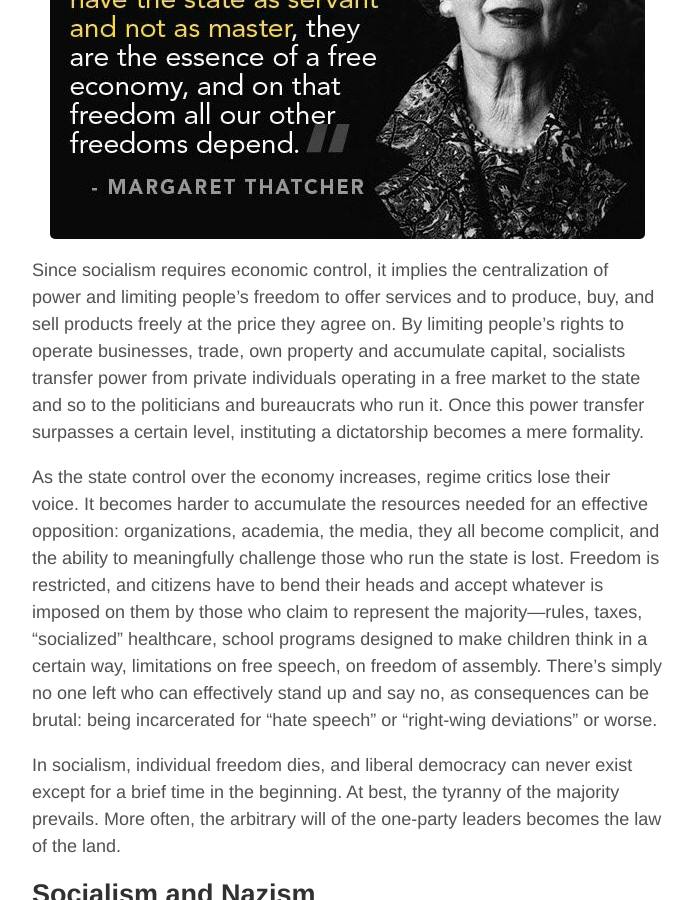
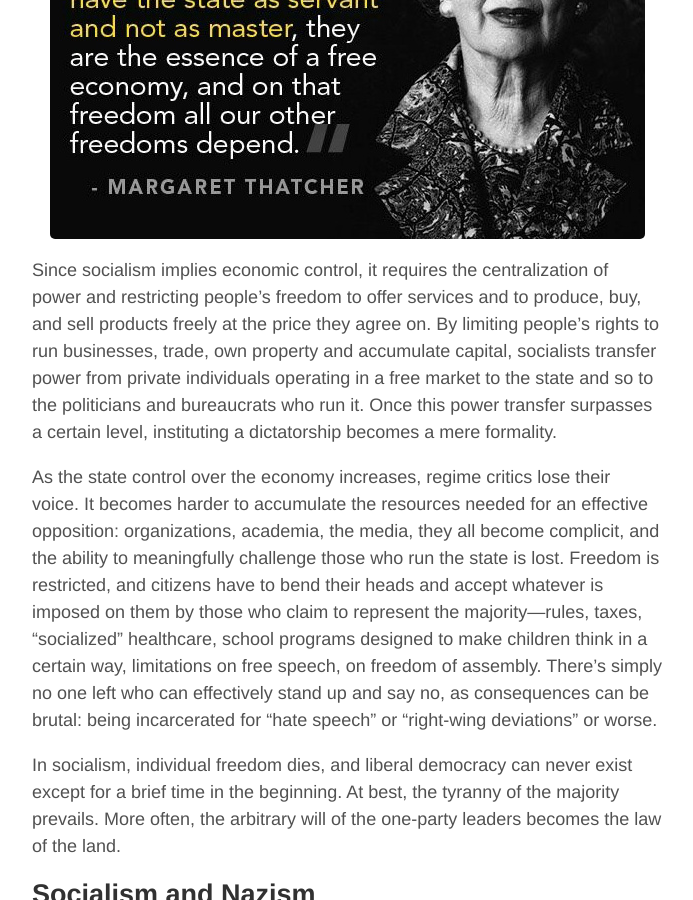
Before and after one commit to aoghina/aoghina.github.io, a Jekyll site: the page built from _posts/2018-10-23-socialism-ruined-my-country.md, in a window 1280 px wide and 900 px high, scrolled down 4789 px. Shown: the whole window, without its empty margins (293-986 px from the left). Built offline with Jekyll 4.4.1, drawn with Linux system fonts in a browser that asks for light colours; comment, search, counter and statistics services are not loaded.

Commit message:
Small reformulation

```diff
--- a/_posts/2018-10-23-socialism-ruined-my-country.md
+++ b/_posts/2018-10-23-socialism-ruined-my-country.md
@@ -64,7 +64,7 @@ The centrally planned economies of socialists states always end up generating ex
 
 ![Thatcher on freedom](/assets/socialism/thatcher-mans-right-to-work.jpg "Thatcher on freedom")
 
-Since socialism requires economic control, it implies the centralization of power and limiting people's freedom to offer services and to produce, buy, and sell products freely at the price they agree on. By limiting people's rights to operate businesses, trade, own property and accumulate capital, socialists transfer power from private individuals operating in a free market to the state and so to the politicians and bureaucrats who run it. Once this power transfer surpasses a certain level, instituting a dictatorship becomes a mere formality.
+Since socialism implies economic control, it requires the centralization of power and restricting people's freedom to offer services and to produce, buy, and sell products freely at the price they agree on. By limiting people's rights to run businesses, trade, own property and accumulate capital, socialists transfer power from private individuals operating in a free market to the state and so to the politicians and bureaucrats who run it. Once this power transfer surpasses a certain level, instituting a dictatorship becomes a mere formality.
 
 As the state control over the economy increases, regime critics lose their voice. It becomes harder to accumulate the resources needed for an effective opposition: organizations, academia, the media, they all become complicit, and the ability to meaningfully challenge those who run the state is lost. Freedom is restricted, and citizens have to bend their heads and accept whatever is imposed on them by those who claim to represent the majority—rules, taxes, "socialized" healthcare, school programs designed to make children think in a certain way, limitations on free speech, on freedom of assembly. There's simply no one left who can effectively stand up and say no, as consequences can be brutal: being incarcerated for "hate speech" or "right-wing deviations" or worse.
 
```
Also changed, not shown: about.md (+1 -1 lines).
